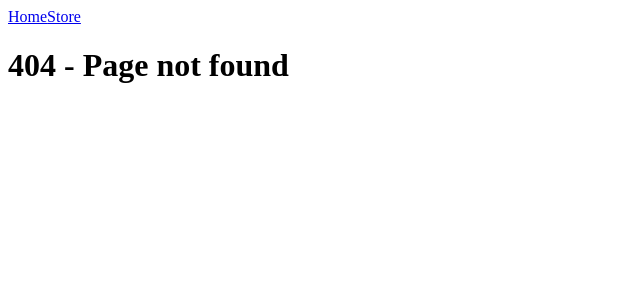
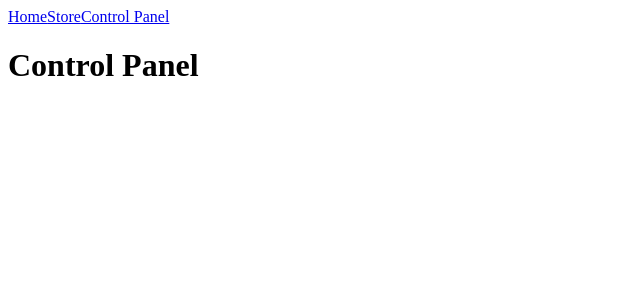
Before and after one commit to bofmar/game_store, a React (Vite) app in the folder client/: page /control-panel in a window 1280 px wide. Before the commit this address had no page. Shown: the top 300 px of the page, without its empty margins (0-640 px from the left). Built offline with nearby package versions, Linux system fonts and the light colour scheme.

Commit message:
Add route to contol panel

```diff
--- a/client/src/App.tsx
+++ b/client/src/App.tsx
@@ -4,6 +4,7 @@ import Store from "./components/Store"
 import NavBar from "./components/NavBar"
 import PageNotFound from "./components/PageNotFound"
 import GameDetail from "./components/GameDetail"
+import ControlPanel from "./components/ControlPanel"
 
 function App() {
 
@@ -14,6 +15,7 @@ function App() {
 			<Route path='/' element={<Home />} />
 			<Route path='/store' element={<Store />} />
 			<Route path='/store/:gameId' element={<GameDetail />} />
+			<Route path='/control-panel' element={<ControlPanel />} />
 			<Route path='*' element={<PageNotFound />} />
 		</Routes>
     </>
--- /dev/null
+++ b/client/src/components/ControlPanel.tsx
@@ -0,0 +1,5 @@
+export default function ControlPanel() {
+	return (
+		<h1>Control Panel</h1>
+	);
+}
--- a/client/src/components/NavBar.tsx
+++ b/client/src/components/NavBar.tsx
@@ -5,6 +5,7 @@ export default function NavBar() {
 		<nav>
 			<NavLink to='/'>Home</NavLink>
 			<NavLink to='/store'>Store</NavLink>
+			<NavLink to='/control-panel'>Control Panel</NavLink>
 		</nav>
 	);
 }
```
